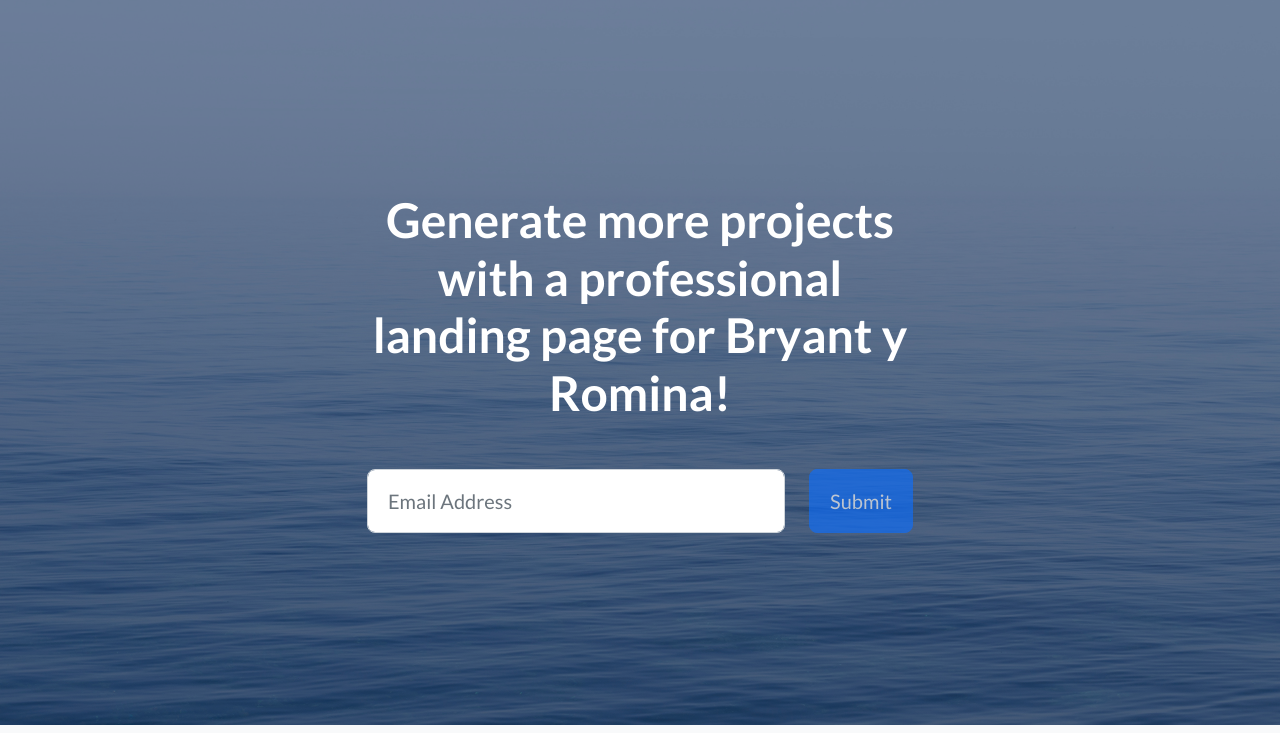
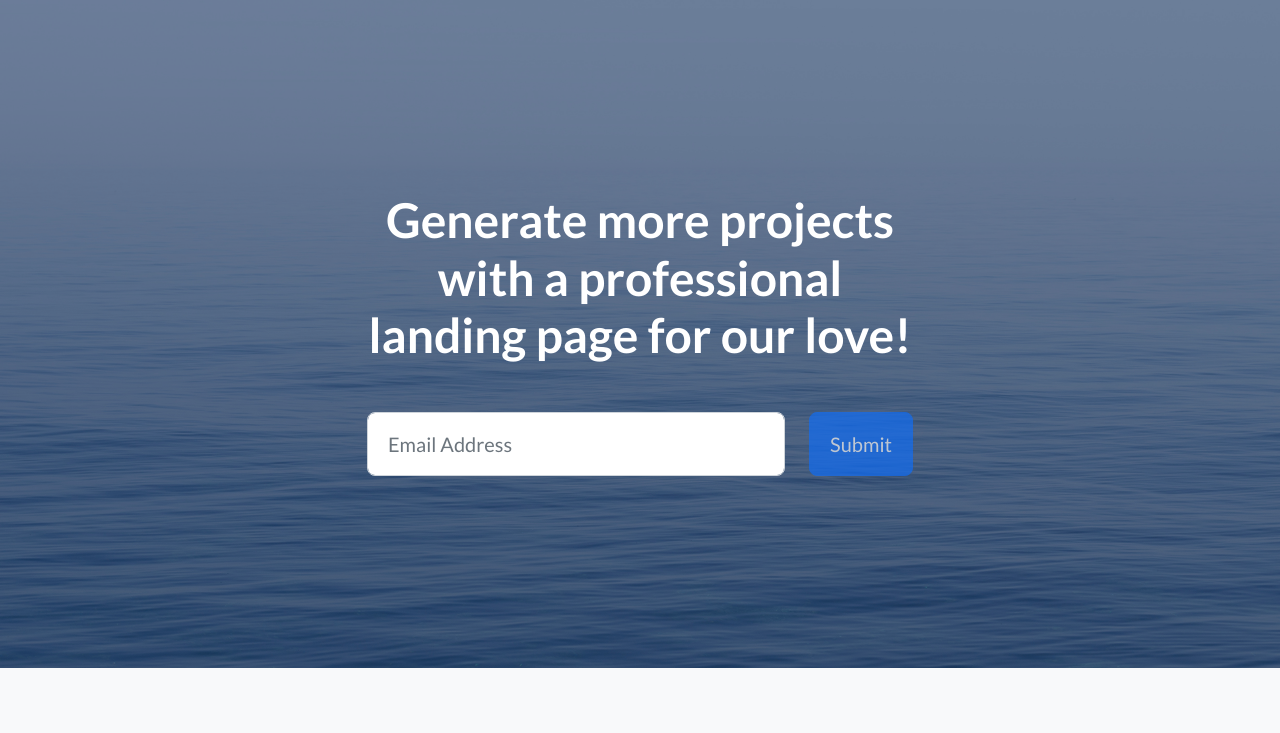
Before and after one commit to bryansegovia/localCreadoAGit, a plain HTML site: page index.html in a window 1280 px wide. Shown: the part 67-800 px from the top of the page. Drawn offline with nearby package versions, Linux system fonts and the light colour scheme.

Commit message:
Probando final

```diff
--- a/index.html
+++ b/index.html
@@ -30,7 +30,7 @@
                     <div class="col-xl-6">
                         <div class="text-center text-white">
                             <!-- Page heading-->
-                            <h1 class="mb-5">Generate more projects with a professional landing page for Bryant y Romina!</h1>
+                            <h1 class="mb-5">Generate more projects with a professional landing page for our love!</h1>
                             <!-- Signup form-->
                             <!-- * * * * * * * * * * * * * * *-->
                             <!-- * * SB Forms Contact Form * *-->
```
